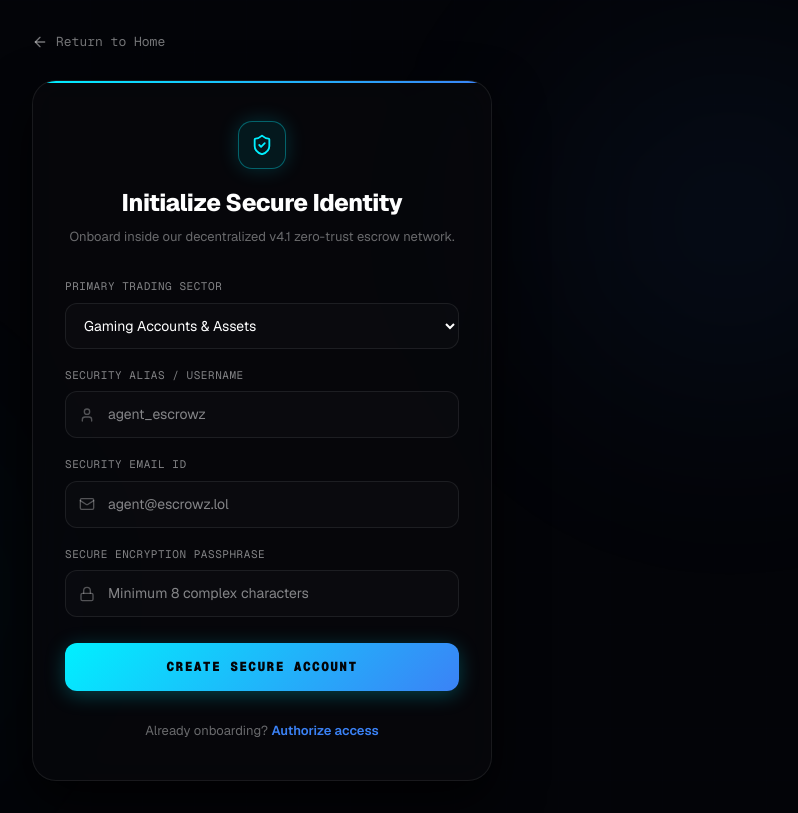
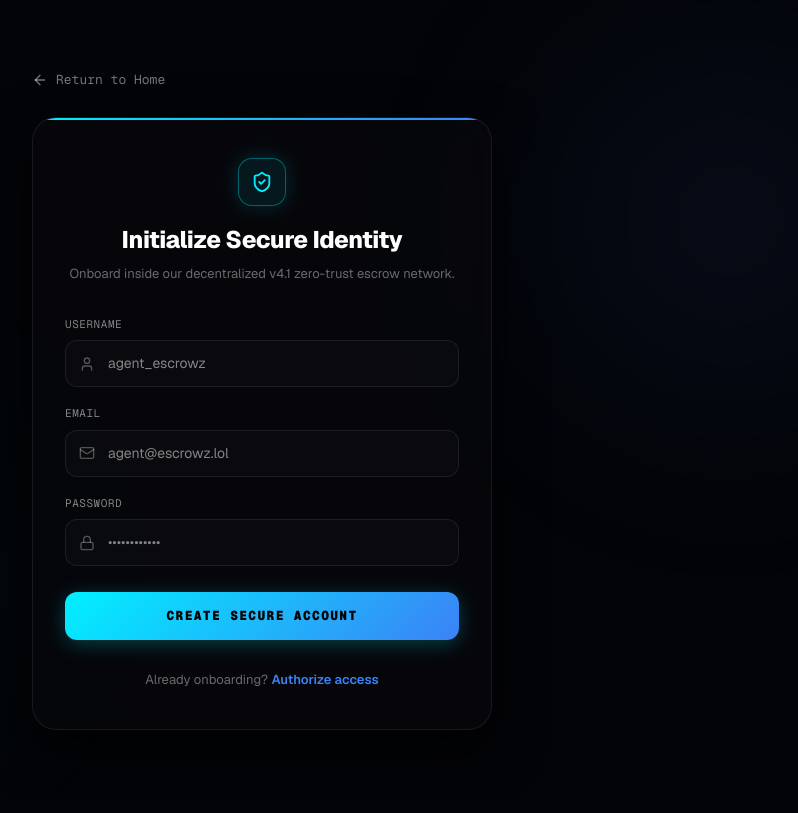
Before and after one commit to parthmidha2023-dev/Escrowz, a Next.js app: page /signup in a window 1280 px wide. Shown: the whole page, without its empty margins (378-1176 px from the left). Built offline with nearby package versions, Linux system fonts and the light colour scheme.

Commit message:
feat: simplify auth page inputs and remove sector dropdown as requested

```diff
--- a/app/signin/page.tsx
+++ b/app/signin/page.tsx
@@ -179,7 +179,7 @@ export default function SignInPage() {
                   fontSize: 11, color: "rgba(255,255,255,0.5)",
                   letterSpacing: "0.05em", textTransform: "uppercase"
                 }}>
-                  Security Email ID
+                  Email
                 </label>
                 <div style={{ position: "relative" }}>
                   <span style={{ position: "absolute", left: 14, top: "50%", transform: "translateY(-50%)", color: "rgba(255,255,255,0.3)" }}>
@@ -222,7 +222,7 @@ export default function SignInPage() {
                     fontSize: 11, color: "rgba(255,255,255,0.5)",
                     letterSpacing: "0.05em", textTransform: "uppercase"
                   }}>
-                    Hardware Passkey / Password
+                    Password
                   </label>
                   <a href="#" style={{ fontSize: 11, color: BLUE, textDecoration: "none" }}>Forgot?</a>
                 </div>
--- a/app/signup/page.tsx
+++ b/app/signup/page.tsx
@@ -174,40 +174,6 @@ export default function SignUpPage() {
             </motion.div>
           ) : (
             <form onSubmit={handleSubmit} style={{ display: "flex", flexDirection: "column", gap: 18 }}>
-              {/* Account Sector */}
-              <div style={{ display: "flex", flexDirection: "column", gap: 8 }}>
-                <label style={{
-                  fontFamily: "var(--font-geist-mono), monospace",
-                  fontSize: 11, color: "rgba(255,255,255,0.5)",
-                  letterSpacing: "0.05em", textTransform: "uppercase"
-                }}>
-                  Primary Trading Sector
-                </label>
-                <select
-                  value={sector}
-                  onChange={(e) => setSector(e.target.value)}
-                  style={{
-                    width: "100%",
-                    padding: "12px 14px",
-                    background: "rgba(255,255,255,0.02)",
-                    border: "1px solid rgba(255,255,255,0.08)",
-                    borderRadius: 12,
-                    color: "#fff",
-                    fontSize: 14,
-                    outline: "none",
-                    cursor: "pointer",
-                    transition: "border-color 0.2s",
-                  }}
-                  onFocus={(e) => e.currentTarget.style.borderColor = BLUE}
-                  onBlur={(e) => e.currentTarget.style.borderColor = "rgba(255,255,255,0.08)"}
-                >
-                  <option value="gaming" style={{ background: "#0d1117", color: "#fff" }}>Gaming Accounts & Assets</option>
-                  <option value="crypto" style={{ background: "#0d1117", color: "#fff" }}>OTC Crypto Swaps</option>
-                  <option value="freelance" style={{ background: "#0d1117", color: "#fff" }}>Freelance Service Swaps</option>
-                  <option value="digital" style={{ background: "#0d1117", color: "#fff" }}>Premium Digital Products</option>
-                </select>
-              </div>
-
               {/* Username */}
               <div style={{ display: "flex", flexDirection: "column", gap: 8 }}>
                 <label style={{
@@ -215,7 +181,7 @@ export default function SignUpPage() {
                   fontSize: 11, color: "rgba(255,255,255,0.5)",
                   letterSpacing: "0.05em", textTransform: "uppercase"
                 }}>
-                  Security Alias / Username
+                  Username
                 </label>
                 <div style={{ position: "relative" }}>
                   <span style={{ position: "absolute", left: 14, top: "50%", transform: "translateY(-50%)", color: "rgba(255,255,255,0.3)" }}>
@@ -257,7 +223,7 @@ export default function SignUpPage() {
                   fontSize: 11, color: "rgba(255,255,255,0.5)",
                   letterSpacing: "0.05em", textTransform: "uppercase"
                 }}>
-                  Security Email ID
+                  Email
                 </label>
                 <div style={{ position: "relative" }}>
                   <span style={{ position: "absolute", left: 14, top: "50%", transform: "translateY(-50%)", color: "rgba(255,255,255,0.3)" }}>
@@ -299,7 +265,7 @@ export default function SignUpPage() {
                   fontSize: 11, color: "rgba(255,255,255,0.5)",
                   letterSpacing: "0.05em", textTransform: "uppercase"
                 }}>
-                  Secure Encryption Passphrase
+                  Password
                 </label>
                 <div style={{ position: "relative" }}>
                   <span style={{ position: "absolute", left: 14, top: "50%", transform: "translateY(-50%)", color: "rgba(255,255,255,0.3)" }}>
@@ -308,7 +274,7 @@ export default function SignUpPage() {
                   <input
                     type="password"
                     required
-                    placeholder="Minimum 8 complex characters"
+                    placeholder="••••••••••••"
                     value={password}
                     onChange={(e) => setPassword(e.target.value)}
                     style={{
```
